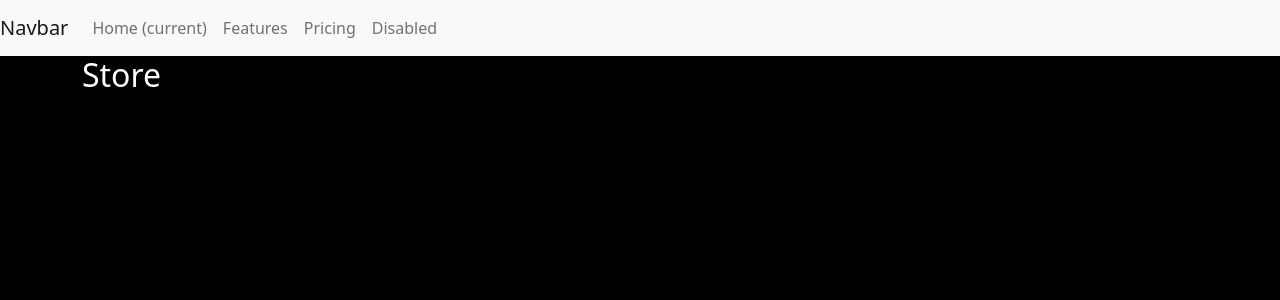
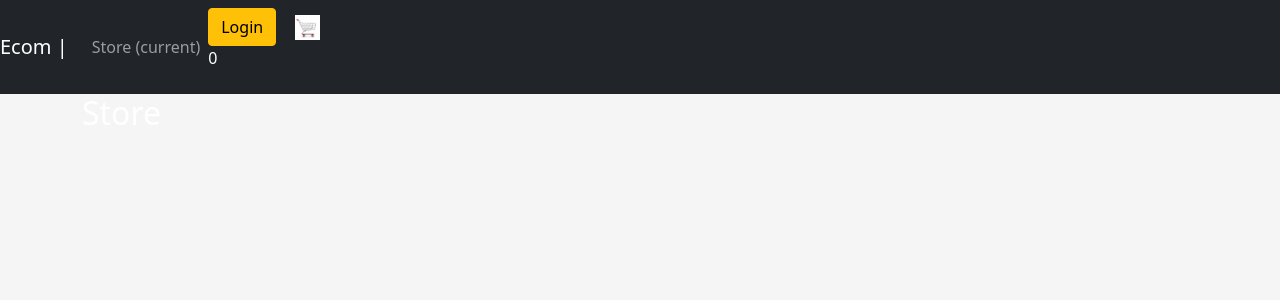
Before and after one commit to Kiash254/ecom-for-colorpress, a Django app: page / in a window 1280 px wide. Shown: the top 300 px of the page. Run offline with Django 4.2, Linux system fonts and the light colour scheme.

Commit message:
addded new desighn

```diff
--- a/Store/urls.py
+++ b/Store/urls.py
@@ -4,7 +4,7 @@ from django.urls import path
 from .views import Store, Cart, Checkout
 
 
-app_name='Store'
+app_name='store'
 
 urlpatterns=[
     path('',Store,name='store'),
--- a/frontend/static/css/main.css
+++ b/frontend/static/css/main.css
@@ -1,4 +1,32 @@
 body{
-    background-color: #000;
+    background-color: whitesmoke;
     color: #fff;
 }
+#cart{
+    width: 25px;
+    display: inline-block;
+    margin-left: 15px;
+}
+#cart-total{
+    display: block;
+    text-align: center;
+    color: #fff;
+    background-color: red;
+    width: 20px;
+    height: 25px;
+    border-radius: 50%;
+    font-size: 14px;
+}
+.bd-dark{
+    background-color: #4f868c!important;
+}
+.product{
+    border-radius: 0 0 4px 4px;
+}
+.thumbnail{
+    width: 100%;
+    height: 200px;
+    -webkit-box-shadow: -1px -3px 5px -2px rgba(214,214,214,0);
+    -moz-box-shadow:-1px -3px 5px -2px rgba(214,214,214,1);
+    box-shadow: -1px -3px 5px -2px rgba(214,214,214,1);
+}
--- a/frontend/templates/main.html
+++ b/frontend/templates/main.html
@@ -12,26 +12,25 @@
 
 </head>
 <body>
-    <nav class="navbar navbar-expand-lg navbar-light bg-light">
-        <a class="navbar-brand" href="#">Navbar</a>
+    <nav class="navbar navbar-expand-lg navbar-dark bg-dark">
+        <a class="navbar-brand" href="{%  url 'store:store' %}">Ecom |</a>
         <button class="navbar-toggler" type="button" data-toggle="collapse" data-target="#navbarNav" aria-controls="navbarNav" aria-expanded="false" aria-label="Toggle navigation">
           <span class="navbar-toggler-icon"></span>
         </button>
         <div class="collapse navbar-collapse" id="navbarNav">
           <ul class="navbar-nav">
             <li class="nav-item active">
-              <a class="nav-link" href="#">Home <span class="sr-only">(current)</span></a>
-            </li>
-            <li class="nav-item">
-              <a class="nav-link" href="#">Features</a>
-            </li>
-            <li class="nav-item">
-              <a class="nav-link" href="#">Pricing</a>
-            </li>
-            <li class="nav-item">
-              <a class="nav-link" href="#">Disabled</a>
+              <a class="nav-link" href="{%  url 'store:store' %}">Store <span class="sr-only">(current)</span></a>
             </li>
           </ul>
+          <div class="form-inline my-2 my-lg-0">
+            <a href="" class="btn btn btn-warning">Login</a>
+            <a href="{% url 'store:cart' %}">
+
+              <img id="cart" src="{% static 'images/cart.jpeg' %}" alt="">
+            </a>
+            <p class="cart-total">0</p>
+          </div>
         </div>
       </nav>
     <div class="container">
```
